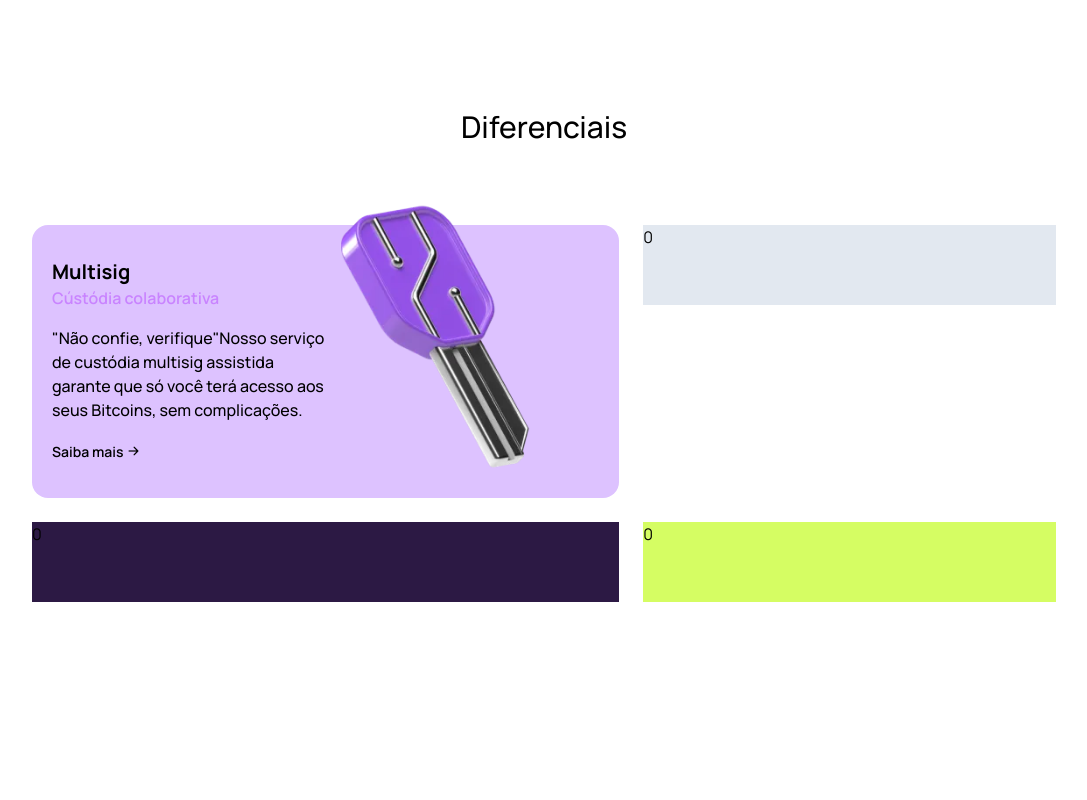
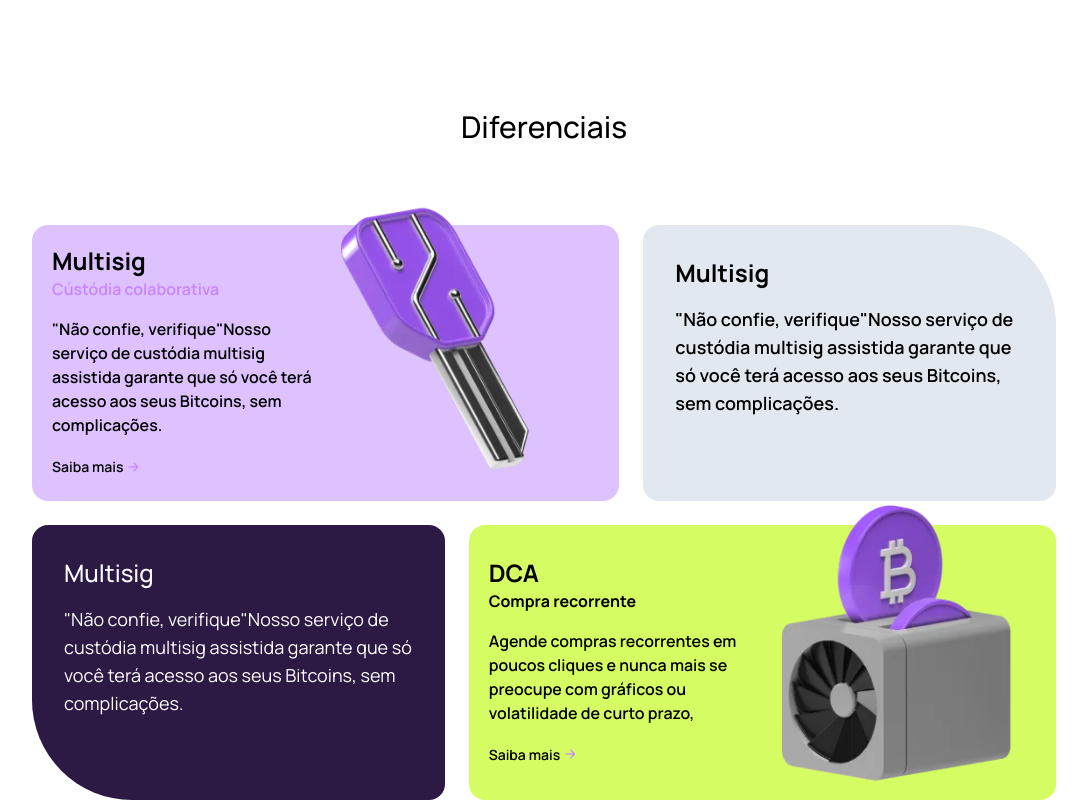
Before and after one commit to IHarisImran/plebz, a website: page public/index.html in a window 1280 px wide. Shown: the part 1863-2663 px from the top of the page, without its empty margins (96-1183 px from the left). Before the commit the page ends 2465 px from the top, so only its background shows below. Drawn offline with nearby package versions, Linux system fonts and the light colour scheme.

Commit message:
chota init v2

```diff
--- a/public/index.html
+++ b/public/index.html
@@ -69,7 +69,8 @@
     <section>
         <h2 class="text-2xl md:text-3xl font-medium mb-4 text-center">Principais funcionalidades</h2>
         <p class="text-center">A Plebz tem tudo que você precisa para <b>iniciar</b> sua jornada no bitcoin</p>
-        <div class="flex flex-col-reverse sm:flex-row gap-16 sm:gap-6 lg:gap-24 mt-10 sm:mt-20">
+        <div
+            class="flex flex-col-reverse sm:flex-row items-center lg:items-start gap-16 sm:gap-6 lg:gap-24 mt-10 sm:mt-20">
             <div class="w-full sm:w-6/12">
                 <img src="./images/inpage/home/inBody1.png" alt="">
             </div>
@@ -172,28 +173,62 @@
             <div class="col-span-full md:col-span-7 bg-tPurpleLightV2 rounded-2xl flex items-center p-5">
 
                 <div class="w-8/12 sm:w-6/12 text-xs sm:text-sm lg:text-base">
-                    <h4 class="text-lg sm:text-xl font-bold">Multisig</h4>
+                    <h4 class="text-xl sm:text-2xl font-bold">Multisig</h4>
                     <div class="font-semibold text-tPurpleLight">Cústódia colaborativa</div>
-                    <p class="my-4 font-medium">"Não confie, verifique"Nosso serviço de custódia
+                    <p class="my-4 font-semibold">"Não confie, verifique"Nosso serviço de custódia
                         multisig assistida garante que
                         só você terá
                         acesso aos seus Bitcoins, sem complicações.</p>
-                    <a href="#" class="flex items-center font-semibold text-sm">
+                    <a href="#" class="flex items-center font-semibold text-xs sm:text-sm">
                         Saiba mais
-                        <i class="bi-arrow-right-short text-xl"></i>
+                        <i class="bi-arrow-right-short text-xl text-tPurpleLight"></i>
                     </a>
                 </div>
 
                 <div class="w-4/12 sm:w-6/12">
                     <img src="./images/inpage/home/inBody2.webp" alt=""
-                        class="w-24 sm:w-32 md:w-auto lg:-mt-20 xl:-mt-16 lg:-ml-10">
+                        class="w-24 sm:w-32 md:w-auto lg:-mt-16 md:-ml-6 lg:-ml-10">
                 </div>
 
             </div>
 
-            <div class="col-span-full md:col-span-5 h-20 bg-slate-200">0</div>
-            <div class="col-span-full md:col-span-7 h-20 bg-tPurple">0</div>
-            <div class="col-span-full md:col-span-5 h-20 bg-tYellow">0</div>
+            <div class="homeBox2 col-span-full md:col-span-5 bg-slate-200 p-5 lg:p-8 rounded-2xl">
+                <h4 class="text-xl sm:text-2xl font-bold">Multisig</h4>
+                <p class="my-4 font-semibold lg:text-lg">"Não confie, verifique"Nosso serviço de custódia
+                    multisig assistida garante que
+                    só você terá
+                    acesso aos seus Bitcoins, sem complicações.</p>
+            </div>
+
+            <div class="homeBox3 col-span-full md:col-span-5 bg-tPurple text-white p-5 lg:p-8 rounded-2xl">
+                <h4 class="text-xl sm:text-2xl font-medium">Multisig</h4>
+                <p class="my-4 lg:text-lg">"Não confie, verifique"Nosso serviço de custódia
+                    multisig assistida garante que
+                    só você terá
+                    acesso aos seus Bitcoins, sem complicações.</p>
+            </div>
+
+            <div class="col-span-full md:col-span-7 bg-tYellow rounded-2xl flex items-center gap-10 p-5">
+
+                <div class="w-8/12 sm:w-6/12 text-xs sm:text-sm lg:text-base">
+                    <h4 class="text-xl sm:text-2xl font-bold">DCA</h4>
+                    <div class="font-bold">Compra recorrente</div>
+                    <p class="my-4 font-semibold">Agende compras recorrentes em poucos cliques e nunca mais se preocupe
+                        com gráficos ou volatilidade
+                        de curto prazo,</p>
+                    <a href="#" class="flex items-center font-semibold text-xs sm:text-sm">
+                        Saiba mais
+                        <i class="bi-arrow-right-short text-xl text-tPurpleLight"></i>
+                    </a>
+                </div>
+
+                <div class="w-4/12 sm:w-6/12">
+                    <img src="./images/inpage/home/inBody3.webp" alt=""
+                        class="w-24 sm:w-32 md:w-auto lg:-mt-10 lg:-mb-4">
+                </div>
+
+            </div>
+
     </section>
 
     <script src="scripts/index.js"></script>
--- a/public/styles/input.css
+++ b/public/styles/input.css
@@ -5,4 +5,23 @@
 @tailwind utilities;
 
 
-body { font-family: 'Manrope', sans-serif; }
+body {
+    font-family: 'Manrope', sans-serif;
+}
+
+@media screen and (min-width: 768px) {
+    .homeBox2 {
+        border-radius: 16px 100px 16px 16px;
+    }
+    .homeBox3 {
+        border-radius: 16px 16px 16px 100px;
+    }
+}
+
+/*
+sm: 640
+md: 768
+lg: 1024
+xl: 1280
+2xl: 1534
+*/
```
Also changed, not shown: public/images/inpage/home/inBody3.webp (added), public/styles/output.css.
